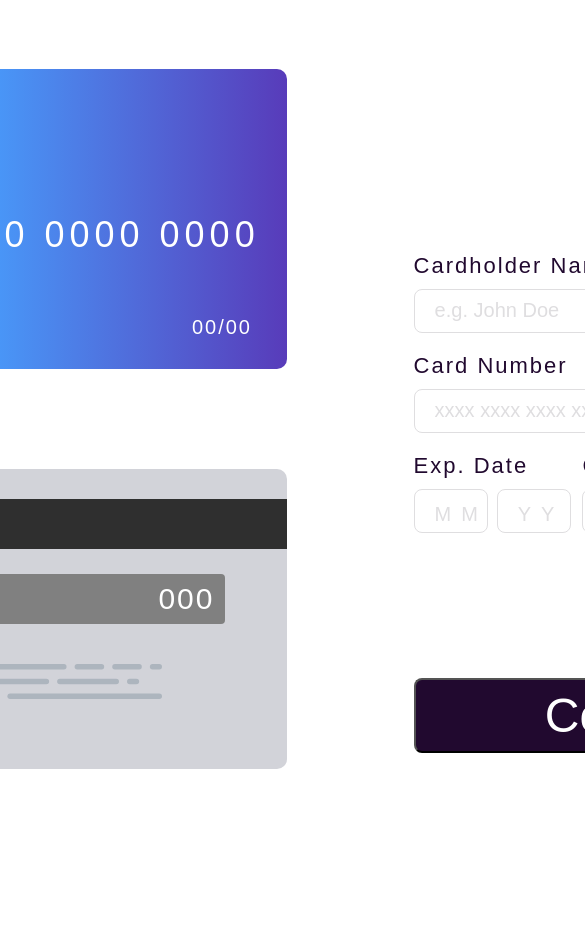
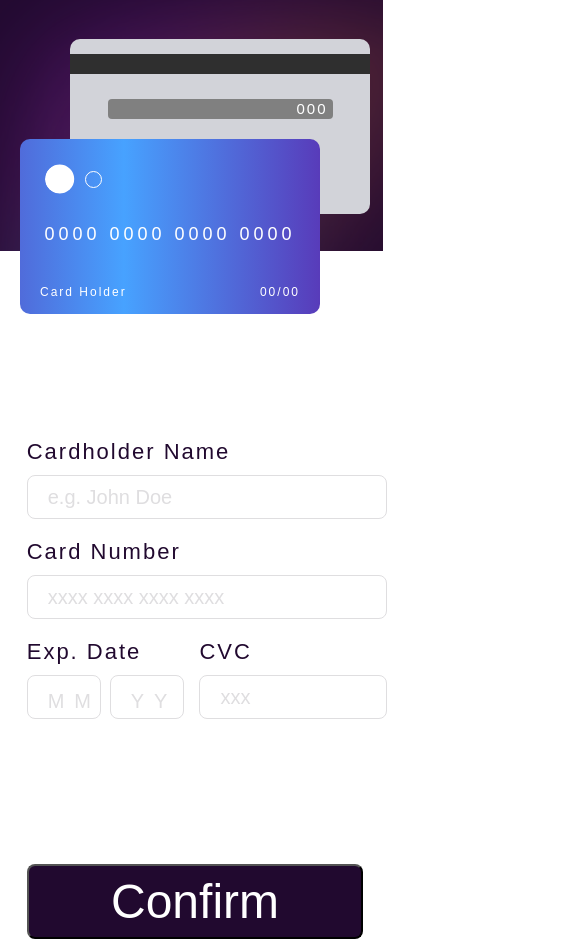
Before and after one commit to MasonBoom/Interactive-Card-Details-Form, a React (Create React App) app: page / in a window 390 px wide. Shown: the top 947 px of the page, 585 px wide, since content can reach past the window. Before the commit the page ends 844 px from the top, so only its background shows below. Built offline with nearby package versions, Linux system fonts and the light colour scheme.

Commit message:
mobile styling

```diff
--- a/src/App.js
+++ b/src/App.js
@@ -8,7 +8,9 @@ import {
   CardSwipe,
   CvcSection,
   CardBackImg,
+  CircleRow,
   WhiteCircle,
+  TransparentCircle,
   CardNumber,
   CardName,
   UserContainer,
@@ -27,6 +29,7 @@ import {
 } from './app.styles';
 import cardBackImg from './assets/cardBack.svg';
 import checkmark from './assets/checkmark.svg';
+import whiteCircle from './assets/whiteCircle.svg';
 
 function App() {
   const [page, setPage] = useState('main')
@@ -40,9 +43,13 @@ function App() {
     setName(e.target.value)
   }
 
+  // formats credit card number
+
   const cardNumberFormat = (number) => {
     return number.replace(/(\d{4})/g, '$1 ').trim()
   }
+
+  // checks if form is complete before going to the confirmation page
 
   const validateAndSubmit = () => {
     if (name === '' || cardNumber.length < 16 || expMonth.length < 2 || expYear.length < 2 || cvc.length < 3) {
@@ -51,6 +58,8 @@ function App() {
       setPage('confirmPage')
     }
   }
+
+  // all fields are reset when the 'confirm' button is pressed after submitting form
 
   const resetAllFields = () => {
     setName('')
@@ -87,9 +96,10 @@ function App() {
       <ColoredBackground />
       <CardDiv>
         <CardFront>
-          <WhiteCircle>
-            <WhiteCircle className="transparentcircle"></WhiteCircle>
-          </WhiteCircle>
+          <CircleRow>
+            <WhiteCircle src={whiteCircle} alt='White Circle' />
+            <TransparentCircle />
+          </CircleRow>
           <CardNumber>{cardNumber.length < 16 ? '0000 0000 0000 0000' : cardNumberFormat(cardNumber)}</CardNumber>
           <CardName>{name === '' ? 'Card Holder' : name}
             <span>{expMonth === '' ? '00' : expMonth}/{expYear.length < 2 ? '00' : expYear}</span>
--- a/src/app.styles.js
+++ b/src/app.styles.js
@@ -26,6 +26,10 @@ const gradientMovementCheckmark = keyframes`
 export const Main = styled.div`
     display: flex;
     flex-direction: row;
+
+    @media (max-width: 1000px) {
+        flex-direction: column;
+    }
 `;
 
 export const ColoredBackground = styled.div`
@@ -36,12 +40,27 @@ export const ColoredBackground = styled.div`
     margin-left: -10px;
     margin-bottom: -12px;
     background-size: cover;
+
+    @media (max-width: 1000px) {
+        height: 30vh;
+        width: 103%;
+    }
 `;
 
 export const CardDiv = styled.section`
     margin: auto -25vh;
     width: 600px;
     height: 700px;
+
+    @media (max-width: 1200px) {
+        width: 350px;
+    }
+
+    @media (max-width: 1000px) {
+        margin: auto;
+        margin-top: -100px;
+        width: 350px;
+    }
 `;
 
 export const CardFront = styled.div`
@@ -54,22 +73,48 @@ export const CardFront = styled.div`
     padding-top: 25px;
     display: flex;
     flex-direction: column;
+
+    @media (max-width: 1200px) {
+        width: 300px;
+        height: 150px;
+    }
+
+    @media (max-width: 1000px) {
+        position: absolute;
+    }
 `;
 
-export const WhiteCircle = styled.div`
-    background: white;
+export const CircleRow = styled.div`
+    display: flex;
+    flex-direction: row;
+`;
+
+export const WhiteCircle = styled.img`
     border-radius: 50%;
     width: 50px;
     height: 50px;
     margin-left: 25px;
 
-    &.transparentcircle {
-        background: transparent;
-        border: 1px solid white;
-        width: 25px;
-        height: 25px;
-        margin-left: 65px;
-        margin-top: 12px;
+    @media (max-width: 1200px) {
+        width: 30px;
+        height: 30px;
+    }
+`;
+
+export const TransparentCircle = styled.div`
+    background: transparent;
+    border: 1px solid white;
+    width: 25px;
+    height: 25px;
+    margin-left: 25px;
+    margin-top: 12px;
+    border-radius: 50%;
+
+    @media (max-width: 1200px) {
+        width: 15px;
+        height: 15px;
+        margin-top: 7px;
+        margin-left: 10px;
     }
 `;
 
@@ -82,6 +127,12 @@ export const CardNumber = styled.span`
     align-text: center;
     margin-left: auto;
     margin-right: auto;
+
+    @media (max-width: 1200px) {
+        font-size: 18px;
+        letter-spacing: 4px;
+        margin-top: 30px;
+    }
 `;
 
 export const CardName = styled.div`
@@ -97,6 +148,16 @@ export const CardName = styled.div`
         margin-left: auto;
         margin-right: 35px;
     }
+
+    @media (max-width: 1200px) {
+        font-size: 12px;
+        margin-top: 40px;
+        margin-left: 20px;
+
+        span {
+            margin-right: 20px;
+        }
+    }
 `;
 
 export const CardBack = styled.div`
@@ -107,6 +168,15 @@ export const CardBack = styled.div`
     border-radius: 10px;
     float: right;
 
+    @media (max-width: 1200px) {
+        width: 300px;
+        height: 175px;
+        margin-top: 50px;
+    }
+
+    @media (max-width: 1000px) {
+        margin-top: -100px;
+    }
 `;
 
 export const CardSwipe = styled.div`
@@ -114,6 +184,11 @@ export const CardSwipe = styled.div`
     margin-top: 30px;
     width: 100%;
     height: 50px;
+
+    @media (max-width: 1200px) {
+        height: 20px;
+        margin-top: 15px;
+    }
 `;
 
 export const CvcSection = styled.div`
@@ -123,7 +198,7 @@ export const CvcSection = styled.div`
     border-radius: 4px;
     margin: 25px auto;
 
-    span{
+    span {
         font-family: 'Arial', sans-serif;
         font-style: normal;
         font-size: 30px;
@@ -133,12 +208,26 @@ export const CvcSection = styled.div`
         float: right;
         margin-top: 8px;
     }
+
+    @media (max-width: 1200px) {
+        height: 20px;
+
+        span {
+            font-size: 15px;
+            margin-top: 1px;
+            margin-right: 5px;
+        }
+    }
 `;
 
 export const CardBackImg = styled.img`
     width: 50%;
     display: block;
     margin: 40px auto;
+
+    @media (max-width: 1200px) {
+        margin: 20px auto;
+    }
 `;
 
 export const UserContainer = styled.form`
@@ -148,6 +237,19 @@ export const UserContainer = styled.form`
     width: 50vh;
     margin-top: 29vh;
     margin-left: 40vh;
+
+    @media (max-width: 1200px) and (min-width: 1000px) {
+        margin-left: 30vh;
+        width: 40vh;
+        height: 350px;
+        margin-top: 22vh;
+    }
+
+    @media (max-width: 1000px) {
+        margin: auto auto;
+        margin-top: -400px;
+        width: 90%;
+    }
 `;
 
 export const Label = styled.span`
@@ -156,6 +258,11 @@ export const Label = styled.span`
     font-size: 22px;
     letter-spacing: 2px;
     margin-bottom: 10px;
+
+    @media (max-width: 1200px) and (min-width: 1000px) {
+        font-size: 14px;
+        margin-bottom: 5px;
+    }
 `;
 
 export const InputField = styled.input`
@@ -168,6 +275,7 @@ export const InputField = styled.input`
     font-size: 20px;
     font-family: 'Arial', sans-serif;
     color: black;
+    overflow: hidden;
 
     &::placeholder {
         font-size: 20px;
@@ -184,13 +292,35 @@ export const InputField = styled.input`
 
     &.yy {
         width: 6vh;
-        letter-spacing: 5px;
         letter-spacing: 10px;
         font-size: 32px;
     }
 
     &.cvc {
         width: 30vh;
+    }
+
+    @media (max-width: 1200px) and (min-width: 1000px) {
+        width: 30vh;
+        height: 25px;
+
+        &.mm, &.yy {
+            width: 5vh;
+            letter-spacing: 5px;
+            font-size: 22px;
+        }
+
+        &.cvc {
+            width: 10vh;
+        }
+    }
+
+    @media (max-width: 1000px) {
+        width: 100%;
+
+        &.cvc {
+            width: 100%;
+        }
     }
 `;
 
@@ -203,6 +333,10 @@ export const ExpDate = styled.div`
     display: flex;
     flex-direction: column;
     width: 20vh;
+
+    @media (max-width: 1200px) and (min-width: 1000px) {
+        width: 15vh;
+    }
 `;
 
 export const DateInputs = styled.div`
@@ -214,6 +348,17 @@ export const CVC = styled.div`
     display: flex;
     flex-direction: column;
     width: 30vh;
+
+    @media (max-width: 1200px) and (min-width: 1000px) {
+        width: 20vh;
+        float: right;
+        margin-left: auto;
+    }
+
+    @media (max-width: 1000px) {
+        width: 100%;
+        margin-left: 15px;
+    }
 `;
 
 export const ConfirmButton = styled.button`
@@ -235,11 +380,27 @@ export const ConfirmButton = styled.button`
     &.confirmPage {
         margin-top: 11vh;
     }
+
+    @media (max-width: 1200px) and (min-width: 1000px) {
+        width: 32vh;
+
+        &.confirmPage {
+            align-self: center;
+        }
+    }
+
+    @media (max-width: 1000px) {
+        width: 100%;
+    }
 `;
 
 export const MainConfirmation = styled.div`
     display: flex;
     flex-direction: column;
+
+    @media (max-width: 1200px) and (min-width: 1000px) {
+        margin-left: -80px;
+    }
 `;
 
 export const CheckmarkContainer = styled.div`
```
Also changed, not shown: src/assets/whiteCircle.svg (added).
